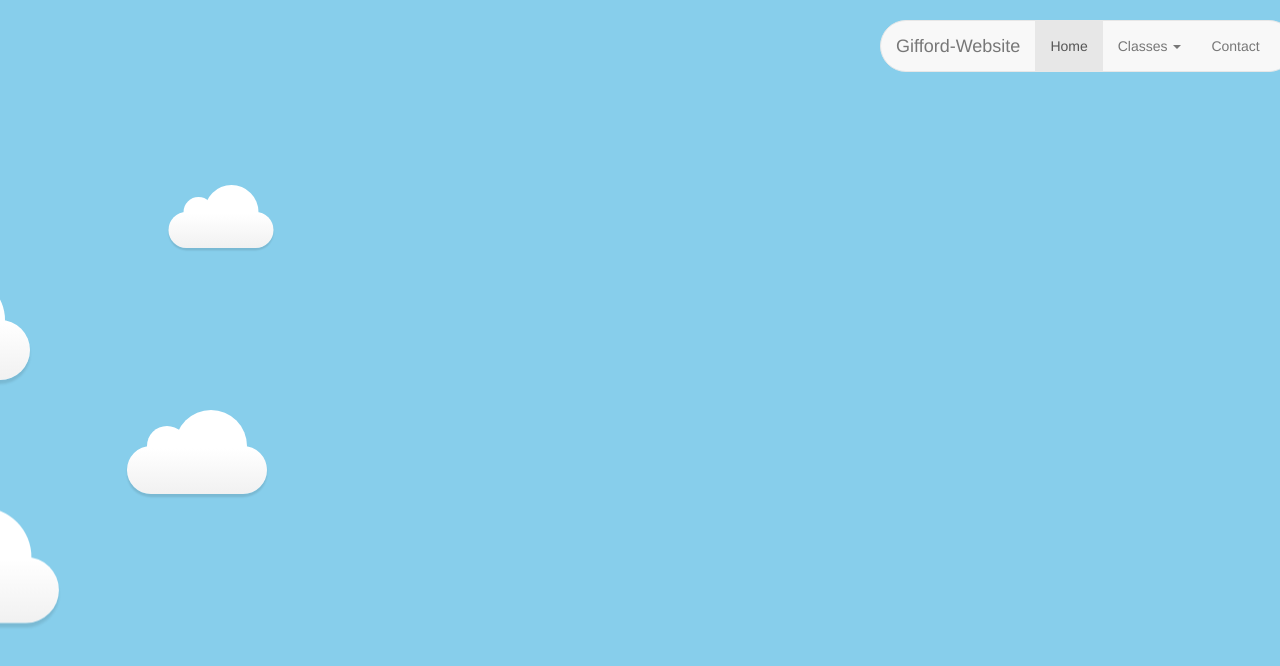
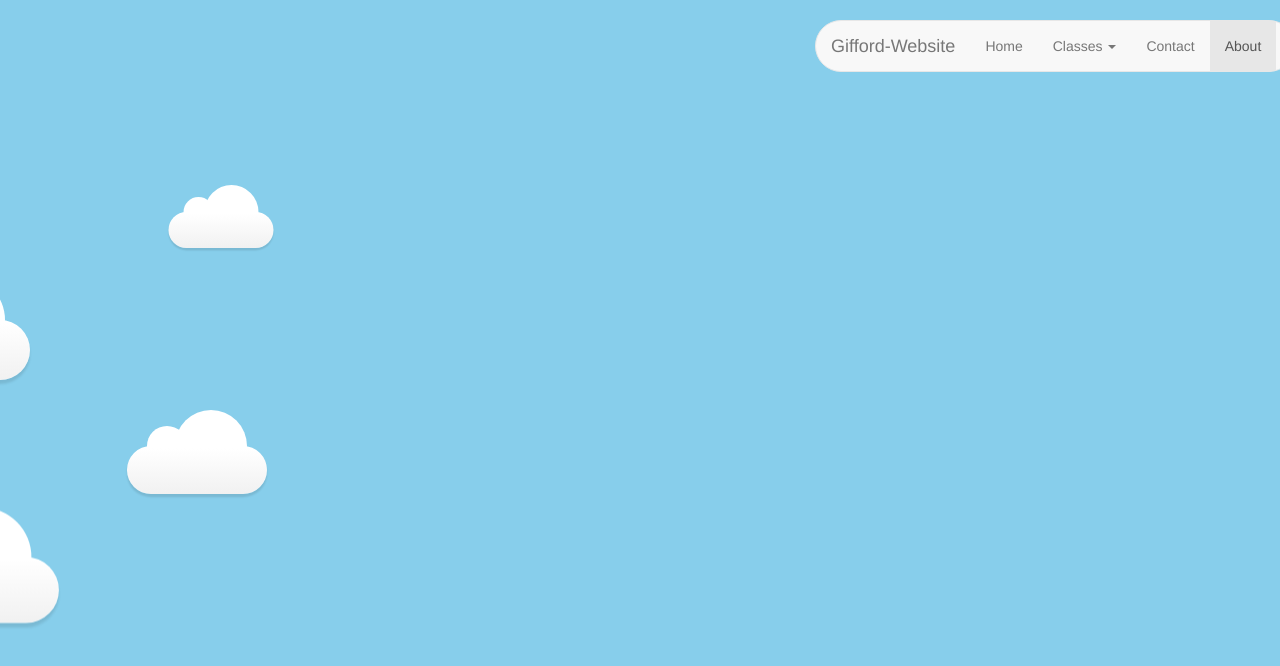
Before and after one commit to gifford-website/gifford-website.github.io, a plain HTML site: page Website/html/about.html in a window 1280 px wide. Drawn offline with nearby package versions, Linux system fonts and the light colour scheme.

Commit message:
asdasdasd

```diff
--- a/Website/html/about.html
+++ b/Website/html/about.html
@@ -20,13 +20,13 @@
   </head>
   <body style="background-color: skyblue;"><br>
 
-    <nav class="navbar navbar-default navbar-right" style="border-radius:30px;width:415px;">
+    <nav class="navbar navbar-default navbar-right" style="border-radius:30px;width:480px;">
       <div class="container-fluid">
         <div class="navbar-header navbar-left">
           <a class="navbar-brand" href='https://gifford-website.github.io'>Gifford-Website</a>
         </div>
         <ul class="nav navbar-nav navbar-left">
-          <li class="active"><a href="https://gifford-website.github.io">Home</a></li>
+          <li><a href="https://gifford-website.github.io">Home</a></li>
           <li class="dropdown">
             <a class="dropdown-toggle" data-toggle="dropdown" href="#">Classes
               <span class="caret"></span></a>
@@ -36,6 +36,7 @@
             </ul>
           </li>
           <li><a href="/Website/html/contact.html">Contact</a></li>
+          <li class="active"><a href="/Website/html/about.html">About</a></li>
         </ul>
       </div>
     </nav>
```
Also changed, not shown: Website/html/coding.html (+2 -1 lines), Website/html/contact.html (+2 -1 lines), Website/html/keyboarding.html (+2 -1 lines), index.html (+2 -1 lines).
